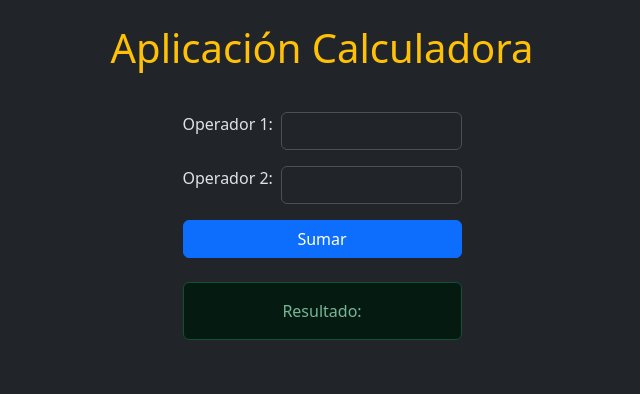
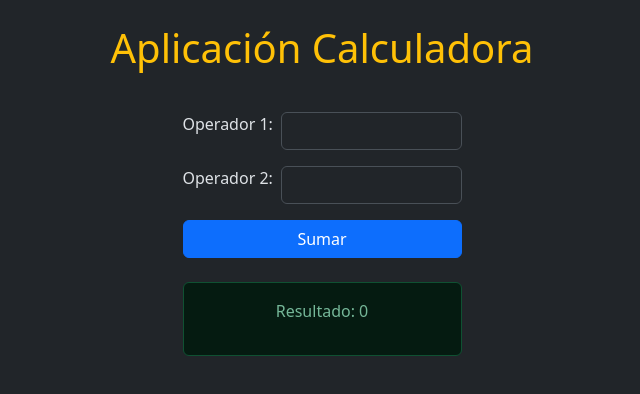
Before and after one commit to odgm/CalculadoraAngular, an Angular app: page / in a window 1280 px wide. Shown: the top 394 px of the page, without its empty margins (318-958 px from the left). Built offline with nearby package versions, Linux system fonts and the light colour scheme.

Commit message:
agregamos el @Input

```diff
--- a/src/app/calculadora/calculadora.html
+++ b/src/app/calculadora/calculadora.html
@@ -1,5 +1,5 @@
   <div class="container text-center">
     <h1 class="text-center text-warning my-4">{{title}}</h1>
     <app-formulario (resultadoSuma)="procesarResultado($event)"></app-formulario>
-    <app-resultado/>
+    <app-resultado [resultadoHijo]="resultadoPadre"/>
   </div>
--- a/src/app/resultado/resultado.html
+++ b/src/app/resultado/resultado.html
@@ -1,3 +1,5 @@
-<div class="alert alert-success mt-4 mx-auto w-25">
-    Resultado: {{resultado}}
-</div>
+@if(resultadoHijo !== null){
+    <div class="d-flex justify-content-center alert alert-success mt-4 mx-auto w-25">
+        <p>Resultado: {{resultadoHijo}}</p>
+    </div>
+}
--- a/src/app/resultado/resultado.ts
+++ b/src/app/resultado/resultado.ts
@@ -1,4 +1,4 @@
-import { Component } from '@angular/core';
+import { Component, Input } from '@angular/core';
 
 @Component({
   selector: 'app-resultado',
@@ -6,4 +6,6 @@ import { Component } from '@angular/core';
   templateUrl: './resultado.html',
   styleUrl: './resultado.css',
 })
-export class Resultado {}
+export class Resultado {
+  @Input() resultadoHijo: number | null = null;
+}
```
